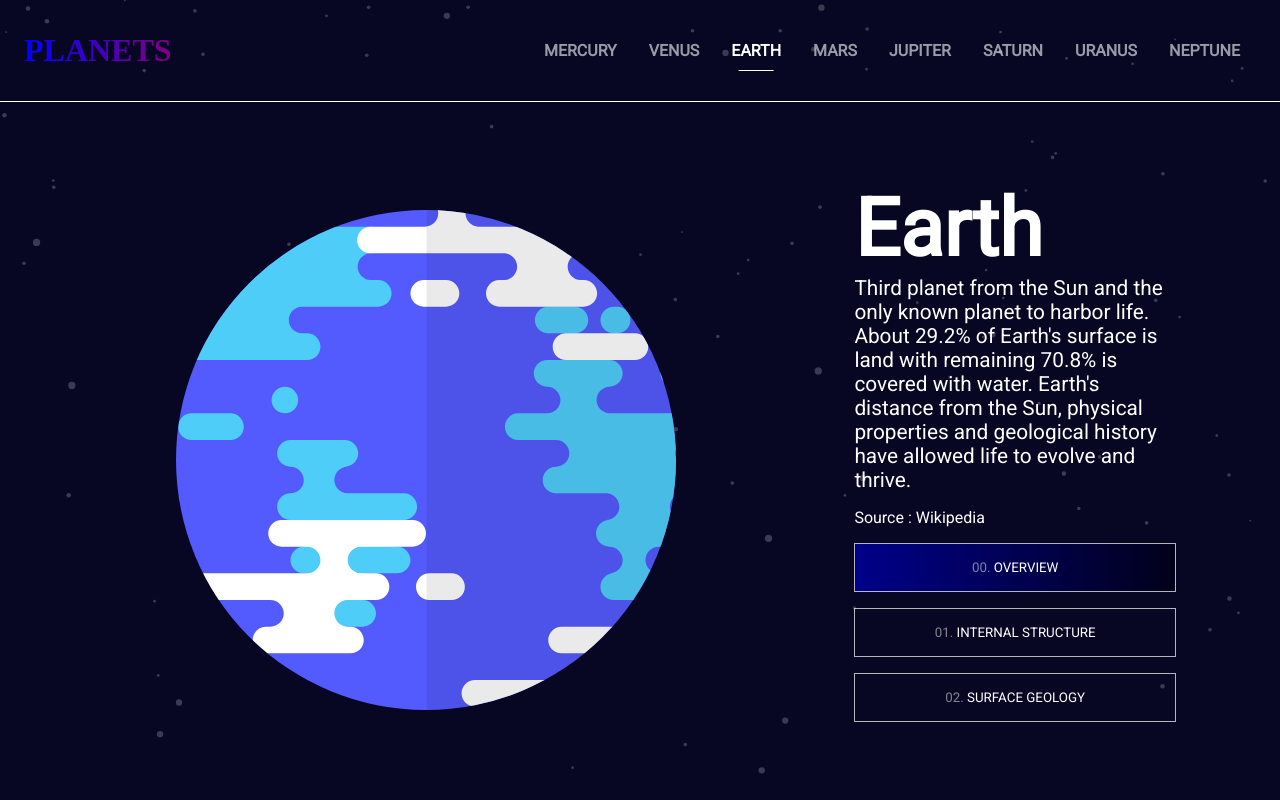
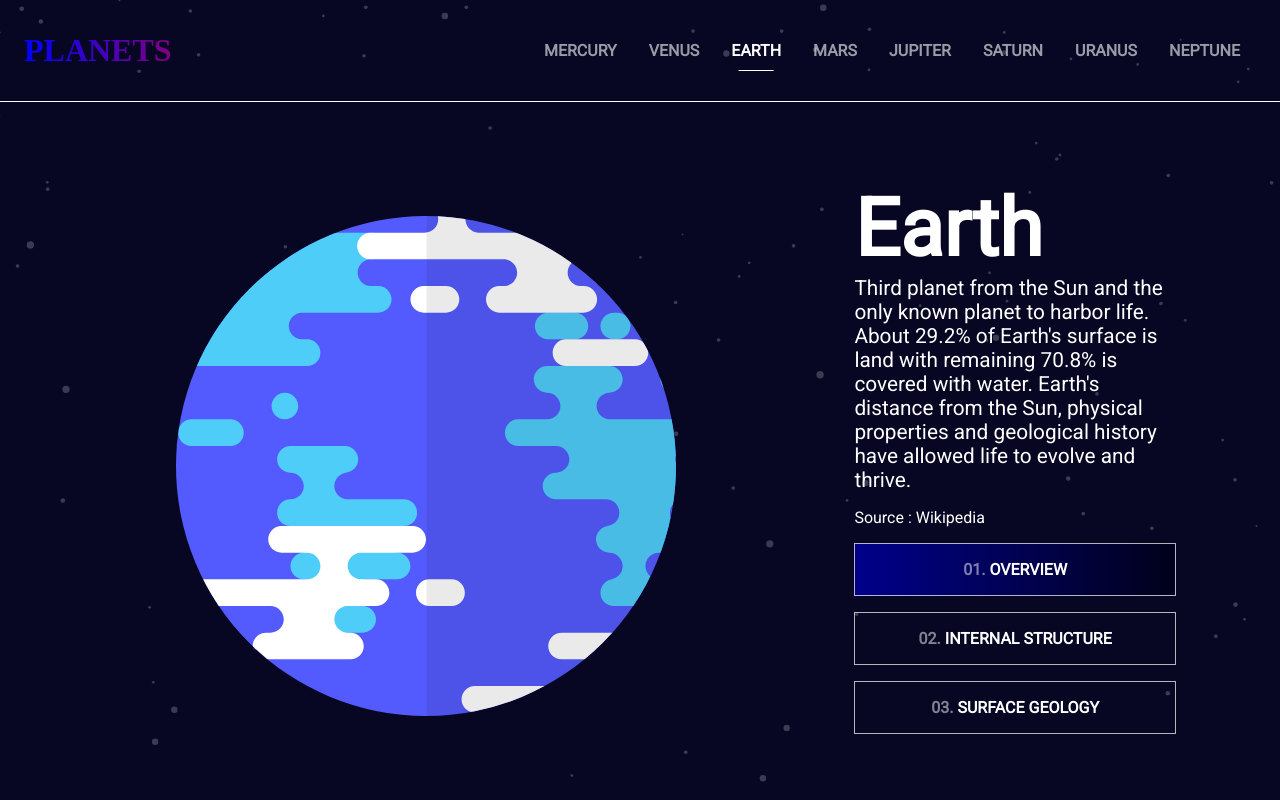
Before and after one commit to alinbrg/planets-react-app, a React (Create React App) app: page /planet/Earth in a window 1280 px wide. Shown: the top 800 px of the page. Built offline with nearby package versions, Linux system fonts and the light colour scheme; a web font is replaced by a local one.

Commit message:
added plannets action buttons

```diff
--- a/src/App.scss
+++ b/src/App.scss
@@ -176,7 +176,8 @@ body {
 							color: rgba($color: $primary-color, $alpha: 0.5);
 						}
 						text-transform: uppercase;
-
+						font-weight: 600;
+						font-size: 1rem;
 						cursor: pointer;
 						transition: all 0.5s;
 						&:hover {
--- a/src/Components/PlanetSection.js
+++ b/src/Components/PlanetSection.js
@@ -26,10 +26,19 @@ export default function PlanetSection({ dataToUse }) {
 
 		setDesc(planetDesc);
 		setSource(sourceLink);
+
+		const newBtnData = btnData.map((btn) => {
+			return btn.id === id
+				? { ...btn, active: true }
+				: { ...btn, active: false };
+		});
+
+		// console.log(newBtnData);
+		setBtnData(newBtnData);
 	}
 
 	useEffect(() => {
-		console.log(dataToUse);
+		// console.log(dataToUse);
 
 		dataToUse && setImgSrc(dataToUse?.images?.overview);
 		dataToUse && setDesc(dataToUse?.overview?.content);
@@ -93,7 +102,7 @@ export default function PlanetSection({ dataToUse }) {
 												onClick={showOverview}
 												className={btn.active ? "active" : ""}
 											>
-												<span>0{i}.</span> {btn.name}
+												<span>0{i + 1}.</span> {btn.name}
 											</button>
 										);
 									})}
```
